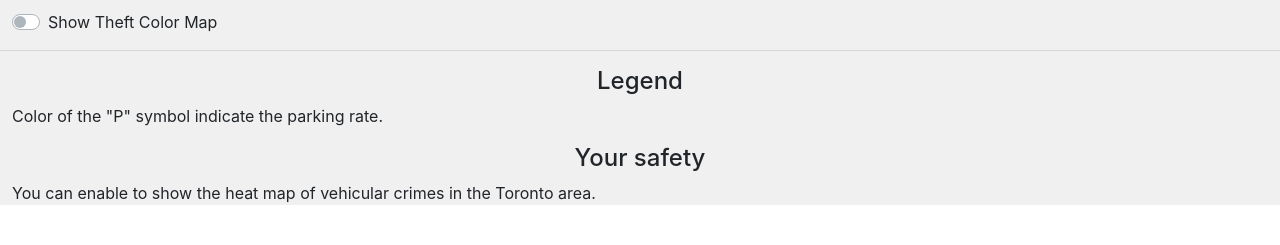
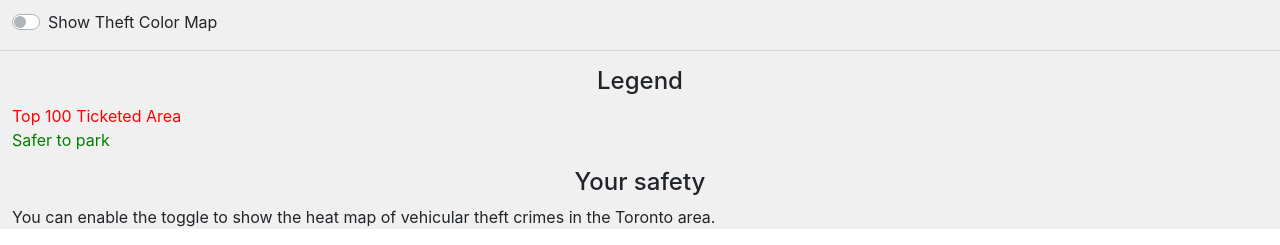
Before and after one commit to bhalim1994/qds-20-hackathon, a website: page views/index.html in a window 1280 px wide. Shown: the part 1332-1577 px from the top of the page. Before the commit the page ends 1553 px from the top, so only its background shows below. Drawn offline with nearby package versions, Linux system fonts and the light colour scheme; some packages are replaced by stand-ins of ours; files that its build step writes are made by us from their sources; files whose address does not match are found by name.

Commit message:
fix layout in index.html

```diff
--- a/views/index.html
+++ b/views/index.html
@@ -39,12 +39,15 @@
         <hr>
         <div id="info" >
           <h4 style="text-align: center;">Legend</h4>
-          <p style="margin-left: 12px;">Color of the "P" symbol indicate the parking rate.</p>
+          <p style="margin-left: 12px;">
+            <span style="color: red;">Top 100 Ticketed Area</span> <br>
+            <span style="color: green;">Safer to park</span>
+          </p>
 
           <h4 style="text-align: center;"> Your safety</h4>
           <p style="margin-left: 12px;">
-            You can enable to show the heat map of vehicular crimes in the Toronto
-            area.
+            You can enable the toggle to show the heat map of vehicular theft
+            crimes in the Toronto area.
           </p>
         </div>
 
```
